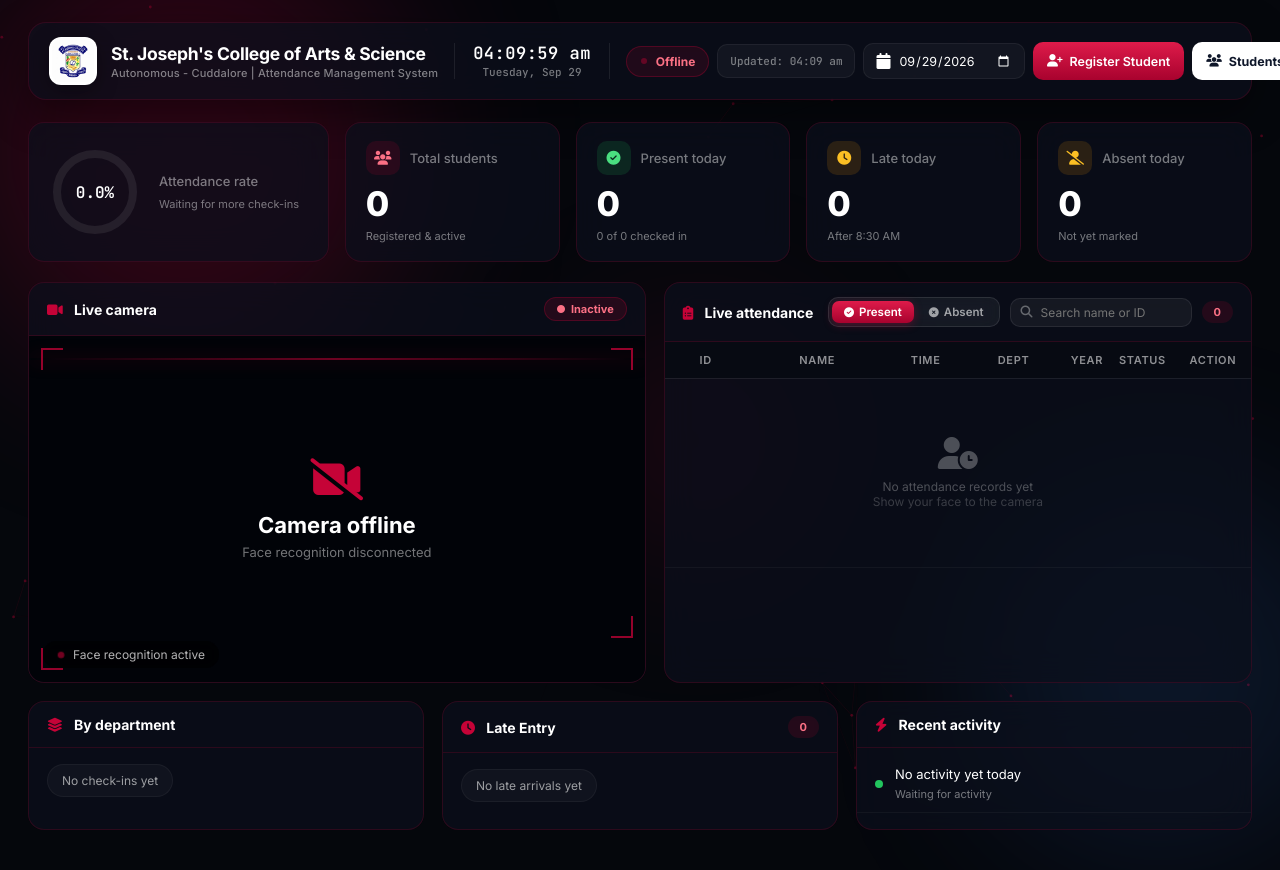
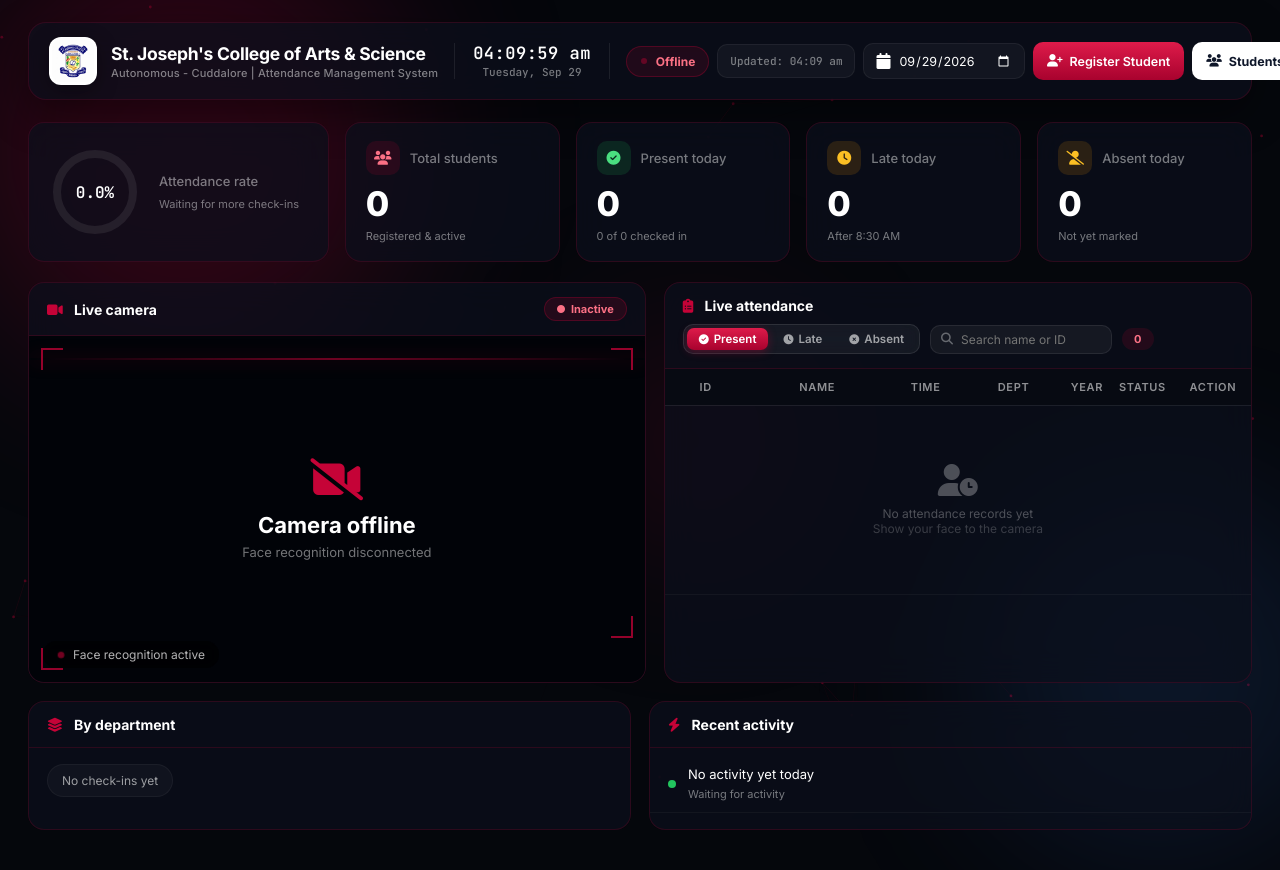
Before and after one commit to Shafyydev/face-recognition-attendance-system, a Flask app: template templates/dashboard.html in a window 1280 px wide; the page is wider, and only the part inside the window is pictured. Run offline with Flask 3, Linux system fonts and the light colour scheme; the template is opened without the code that fills it: most values are stand-ins (such as "Sample title", 1, 10 or a date in 2020); data that the repository does not hold is empty; parts of the project's set-up code (start-up, migrations or seed data) failed here and were passed over.

Commit message:
feature: Late entry table integrated into live attendance table

```diff
--- a/templates/dashboard.html
+++ b/templates/dashboard.html
@@ -558,7 +558,7 @@
 
         .bottom-grid {
             display: grid;
-            grid-template-columns: 1fr 1fr 1fr;
+            grid-template-columns: 1fr 1fr;
             gap: 18px;
         }
         .chips { display: flex; flex-wrap: wrap; gap: 8px; padding: 16px 18px 20px; }
@@ -1961,6 +1961,9 @@
                             <button type="button" id="toggle-present" class="view-toggle-btn active" onclick="switchView('present')">
                                 <i class="fas fa-check-circle" style="font-size:10px;"></i> Present
                             </button>
+                            <button type="button" id="toggle-late" class="view-toggle-btn" onclick="switchView('late')">
+                                <i class="fas fa-clock" style="font-size:10px;"></i> Late
+                            </button>
                             <button type="button" id="toggle-absent" class="view-toggle-btn" onclick="switchView('absent')">
                                 <i class="fas fa-times-circle" style="font-size:10px;"></i> Absent
                             </button>
@@ -2022,36 +2025,6 @@
             </div>
             <div class="card">
                 <div class="card-header">
-                    <h3><i class="fas fa-clock"></i> Late Entry</h3>
-                    <div style="display:flex;gap:8px;align-items:center;">
-                        <span class="badge" id="late-total-badge">0</span>
-                    </div>
-                </div>
-                <div class="chips" id="late-chips">
-                    <span class="chip no-data">No late arrivals yet</span>
-                </div>
-                <div class="dept-table-wrap" id="late-table-wrap" style="display: none;">
-                    <div class="dept-table-header">
-                        <div class="dept-table-title-group">
-                            <i class="fas fa-graduation-cap"></i>
-                            <span id="late-dept-title">Late Entry</span>
-                        </div>
-                    </div>
-                    <div class="dept-table-scroll">
-                        <table class="dept-students-table">
-                            <thead>
-                                <tr>
-                                    <th>ID</th>
-                                    <th>Status</th>
-                                </tr>
-                            </thead>
-                            <tbody id="late-dept-body"></tbody>
-                        </table>
-                    </div>
-                </div>
-            </div>
-            <div class="card">
-                <div class="card-header">
                     <h3><i class="fas fa-bolt"></i> Recent activity</h3>
                 </div>
                 <div class="activity" id="activity">
@@ -2413,7 +2386,7 @@
         const seen = new Set();
         let allRows = [];
         let absentRows = [];
-        let viewMode = 'present'; // 'present' | 'absent'
+        let viewMode = 'present'; // 'present' | 'late' | 'absent'
         let booted = false;
         let lastTableKey = '';
         let lastDeptKey = '';
@@ -2486,16 +2459,12 @@
             viewMode = mode;
             lastTableKey = '';
             const btnPresent = document.getElementById('toggle-present');
+            const btnLate = document.getElementById('toggle-late');
             const btnAbsent = document.getElementById('toggle-absent');
-            if (btnPresent && btnAbsent) {
-                if (mode === 'absent') {
-                    btnPresent.classList.remove('active');
-                    btnAbsent.classList.add('active');
-                } else {
-                    btnAbsent.classList.remove('active');
-                    btnPresent.classList.add('active');
-                }
-            }
+            if (btnPresent) btnPresent.classList.toggle('active', mode === 'present');
+            if (btnLate) btnLate.classList.toggle('active', mode === 'late');
+            if (btnAbsent) btnAbsent.classList.toggle('active', mode === 'absent');
+
             if (mode === 'absent') {
                 fetchAbsentRows();
             } else {
@@ -2528,6 +2497,8 @@
         function renderTable(force) {
             const source = viewMode === 'absent'
                 ? absentRows
+                : viewMode === 'late'
+                ? allRows.filter(r => r.status === 'late')
                 : allRows.filter(r => r.status !== 'absent');
             const rows = source.filter(matchesSearch);
             const key = tableKey(rows) + '::' + viewMode + '::' + (searchInput.value || '');
@@ -2691,101 +2662,6 @@
             }).join('');
         }
 
-        let activeLateDept = null;
-
-        function renderLateChips(data) {
-            const map = {};
-            (data || []).filter(r => r.status === 'late').forEach(i => {
-                const d = i.department || 'N/A';
-                map[d] = (map[d] || 0) + 1;
-            });
-            const entries = Object.entries(map);
-            const key = entries.map(([k, v]) => k + ':' + v).join(',') + '::active=' + (activeLateDept || '');
-            if (key === lastLateKey) return;
-            lastLateKey = key;
-
-            const container = document.getElementById('late-chips');
-            const badge = document.getElementById('late-total-badge');
-            if (!container) return;
-
-            let totalLate = 0;
-            Object.values(map).forEach(v => totalLate += v);
-            if (badge) badge.textContent = String(totalLate);
-
-            if (!entries.length) {
-                container.innerHTML = '<span class="chip no-data">No late arrivals yet</span>';
-                activeLateDept = null;
-                hideLateTable();
-                return;
-            }
-
-            container.innerHTML = entries.map(([k, v]) => {
-                const isActive = activeLateDept && activeLateDept.toLowerCase() === k.toLowerCase();
-                return `<span class="chip ${isActive ? 'active' : ''}" data-dept="${escapeHtml(k)}">${escapeHtml(k)} <b>${v}</b></span>`;
-            }).join('');
-
-            if (activeLateDept) {
-                const hasDept = entries.some(([k]) => k.toLowerCase() === activeLateDept.toLowerCase());
-                if (hasDept) {
-                    updateLateDeptTable(activeLateDept);
-                } else {
-                    activeLateDept = null;
-                    hideLateTable();
-                }
-            }
-        }
-
-        function toggleLateTable(dept) {
-            if (!dept) return;
-            if (activeLateDept && activeLateDept.toLowerCase() === dept.toLowerCase()) {
-                activeLateDept = null;
-                hideLateTable();
-            } else {
-                activeLateDept = dept;
-                showLateTable(dept);
-            }
-            renderLateChips(allRows);
-        }
-
-        function showLateTable(dept) {
-            const wrap = document.getElementById('late-table-wrap');
-            if (!wrap) return;
-            wrap.style.display = 'block';
-            updateLateDeptTable(dept);
-        }
-
-        function hideLateTable() {
-            const wrap = document.getElementById('late-table-wrap');
-            if (!wrap) return;
-            wrap.style.display = 'none';
-        }
-
-        function updateLateDeptTable(dept) {
-            const titleEl = document.getElementById('late-dept-title');
-            const tbody = document.getElementById('late-dept-body');
-            if (!tbody) return;
-
-            if (titleEl) titleEl.textContent = dept;
-
-            const lateForDept = allRows.filter(s =>
-                s.status === 'late' &&
-                String(s.department || 'N/A').trim().toLowerCase() === String(dept).trim().toLowerCase()
-            );
-
-            if (!lateForDept.length) {
-                tbody.innerHTML = `<tr><td colspan="2" style="padding: 24px 14px; color: var(--muted); text-align: center;">No late entries in this department</td></tr>`;
-                return;
-            }
-
-            tbody.innerHTML = lateForDept.map(item => {
-                const st = getStatus(item.status);
-                return `<tr>
-                    <td><span class="id-chip">${escapeHtml(item.student_id)}</span></td>
-                    <td><span class="status-tag ${st.cls}">${st.label}</span></td>
-                </tr>`;
-            }).join('');
-        }
-
         const deptChipsEl = document.getElementById('dept-chips');
         if (deptChipsEl) {
             deptChipsEl.addEventListener('click', (e) => {
@@ -2793,16 +2669,6 @@
                 if (!chip) return;
                 const dept = chip.dataset.dept;
                 if (dept) toggleDeptTable(dept);
-            });
-        }
-
-        const lateChipsEl = document.getElementById('late-chips');
-        if (lateChipsEl) {
-            lateChipsEl.addEventListener('click', (e) => {
-                const chip = e.target.closest('.chip[data-dept]');
-                if (!chip) return;
-                const dept = chip.dataset.dept;
-                if (dept) toggleLateTable(dept);
             });
         }
 
@@ -3176,7 +3042,6 @@ checkRecognitionStatus();async function refreshData() {
                 renderTable();
                 if (viewMode === 'absent') fetchAbsentRows();
                 renderDepts(incoming);
-                renderLateChips(incoming);
                 updateTime.textContent = `Updated: ${new Date().toLocaleString('en-IN', { hour: '2-digit', minute: '2-digit', hour12: true })}`;
             } catch (e) {
                 console.error('Refresh error:', e);
@@ -3213,8 +3078,6 @@ checkRecognitionStatus();async function refreshData() {
                 // when attendance records are cleared.
                 document.getElementById('dept-chips').innerHTML =
                     '<span class="chip">No check-ins yet</span>';
-                document.getElementById('late-chips').innerHTML =
-                    '<span class="chip no-data">No late arrivals yet</span>';
                 toast('Cleared', "Today's attendance was reset", true);
                 refreshData();
             } catch (e) {
```
